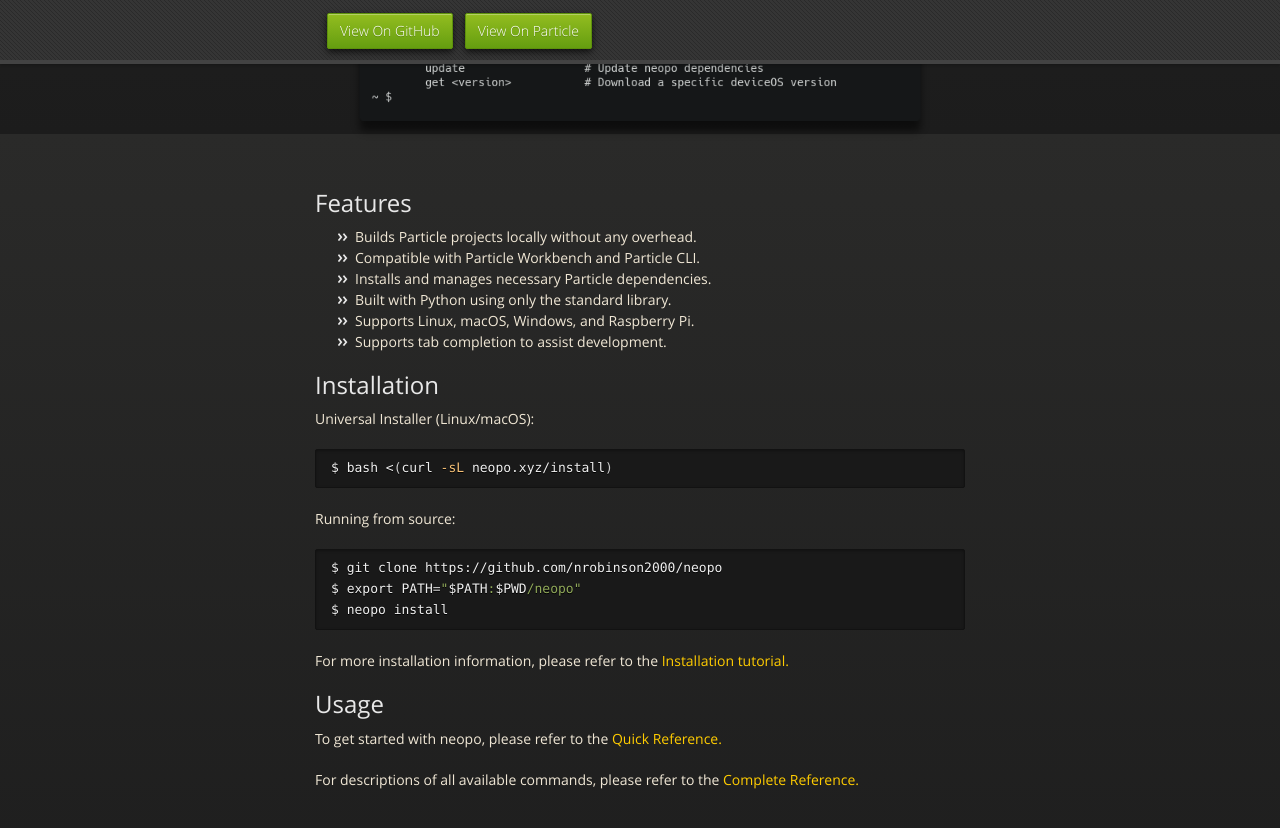
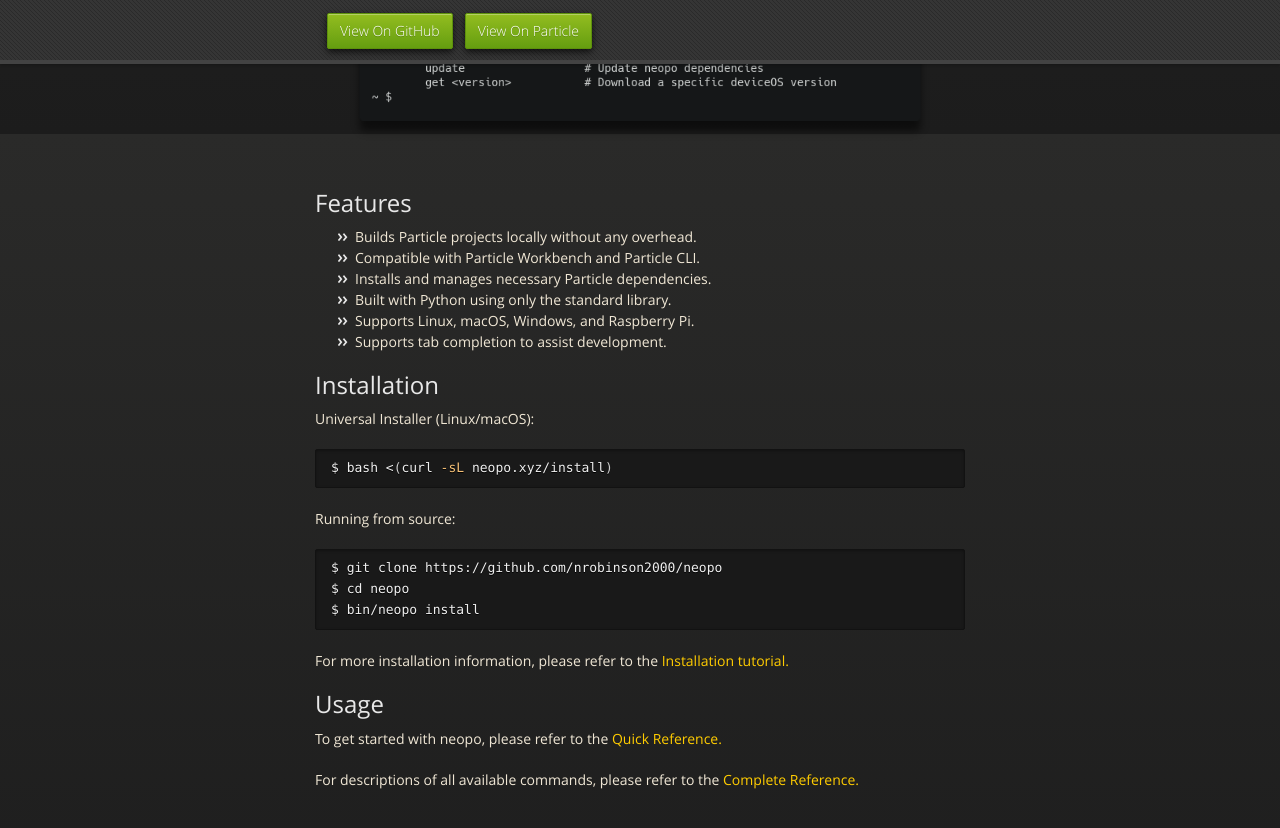
Before and after one commit to nrobinson2000/neopo.xyz, a Jekyll site: the page built from index.md, in a window 1280 px wide and 900 px high, scrolled down 766 px. Shown: the top 828 px of the window. Built offline with Jekyll 4.4.1, drawn with Linux system fonts in a browser that asks for light colours.

Commit message:
update install at 00:19 of 2020-07-08

````diff
--- a/index.md
+++ b/index.md
@@ -28,8 +28,8 @@
 
 ```bash
 $ git clone https://github.com/nrobinson2000/neopo
-$ export PATH="$PATH:$PWD/neopo"
-$ neopo install
+$ cd neopo
+$ bin/neopo install
 ```
 
 For more installation information, please refer to the [Installation tutorial.](tutorials/install.html)
````
